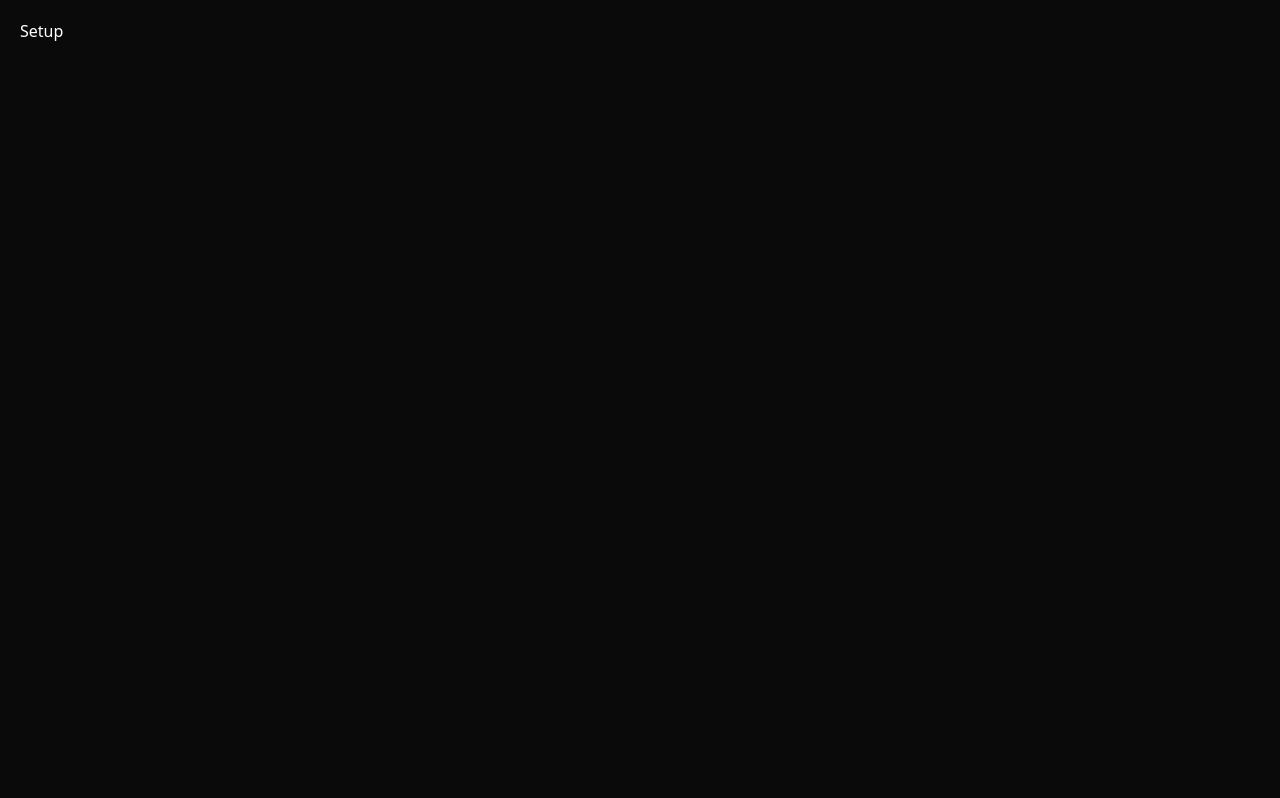
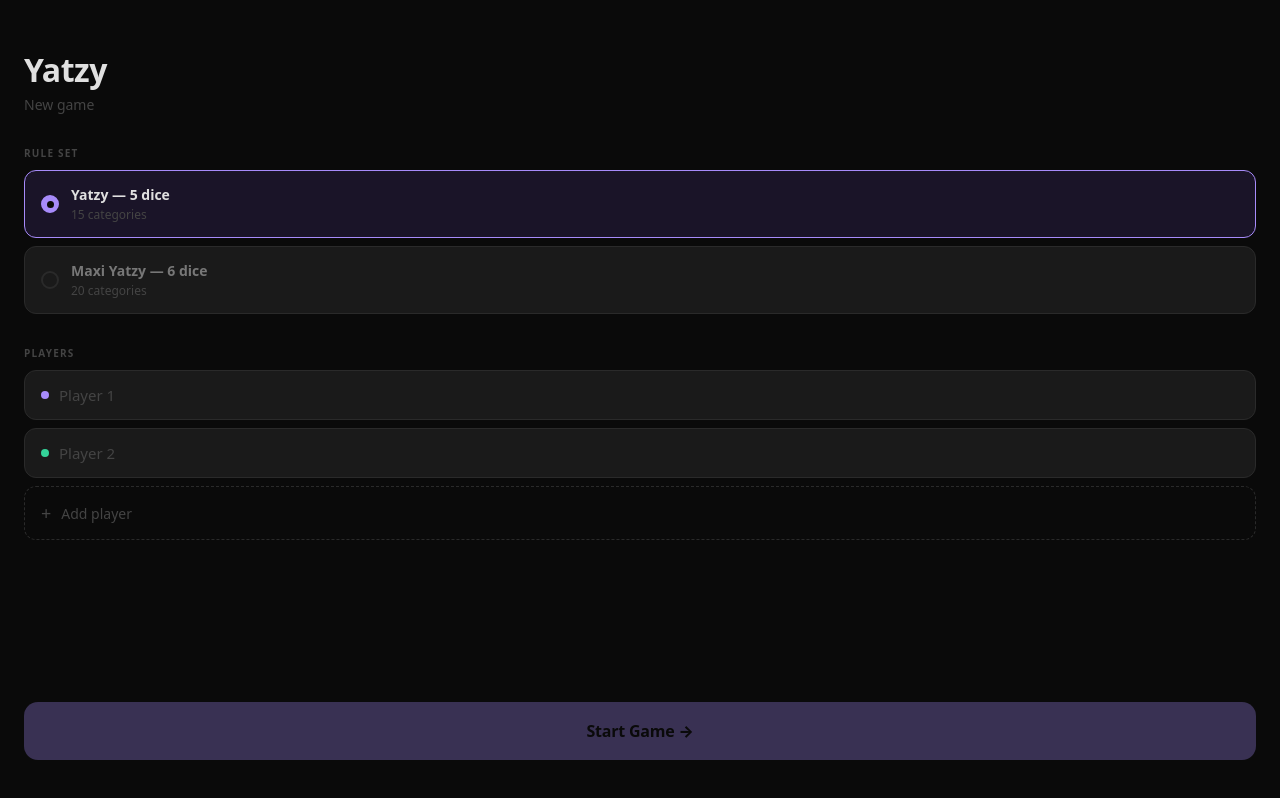
Before and after one commit to julesvirallinen/yatzee, a Vue app: page / in a window 1280 px wide. Built offline with nearby package versions, Linux system fonts and the light colour scheme; the HTML template or start-up script is replaced by a standard one.

Commit message:
feat: implement SetupView

```diff
--- a/src/views/SetupView.vue
+++ b/src/views/SetupView.vue
@@ -1,3 +1,281 @@
+<template>
+  <div class="setup">
+    <div class="content">
+      <div class="header">
+        <h1>Yatzy</h1>
+        <p class="subtitle">New game</p>
+      </div>
+
+      <section>
+        <div class="section-label">RULE SET</div>
+        <div class="ruleset-options">
+          <label
+            v-for="rs in RULESETS"
+            :key="rs.id"
+            class="ruleset-card"
+            :class="{ active: selectedRuleSetId === rs.id }"
+          >
+            <input
+              type="radio"
+              :value="rs.id"
+              v-model="selectedRuleSetId"
+            />
+            <div class="radio-dot">
+              <div v-if="selectedRuleSetId === rs.id" class="radio-inner" />
+            </div>
+            <div class="ruleset-info">
+              <div class="ruleset-name">{{ rs.name }}</div>
+              <div class="ruleset-desc">{{ rs.categories.length }} categories</div>
+            </div>
+          </label>
+        </div>
+      </section>
+
+      <section>
+        <div class="section-label">PLAYERS</div>
+        <div class="player-list">
+          <div
+            v-for="(name, i) in playerNames"
+            :key="i"
+            class="player-row"
+          >
+            <div class="color-dot" :style="{ background: PLAYER_COLORS[i] }" />
+            <input
+              v-model="playerNames[i]"
+              type="text"
+              :placeholder="`Player ${i + 1}`"
+              maxlength="16"
+              class="name-input"
+            />
+            <button
+              v-if="playerNames.length > 2"
+              class="remove-btn"
+              @click="playerNames.splice(i, 1)"
+              aria-label="Remove player"
+            >✕</button>
+          </div>
+
+          <button
+            v-if="playerNames.length < 4"
+            class="add-btn"
+            @click="playerNames.push('')"
+          >
+            <span>+</span> Add player
+          </button>
+        </div>
+      </section>
+
+      <button
+        class="start-btn"
+        :disabled="!canStart"
+        @click="startGame"
+      >
+        Start Game →
+      </button>
+    </div>
+  </div>
+</template>
+
 <script setup lang="ts">
+import { ref, computed } from 'vue'
+import { useGameStore } from '../stores/game'
+import { RULESETS } from '../rulesets'
+
+const PLAYER_COLORS = ['#a78bfa', '#34d399', '#fb923c', '#f87171']
+
+const store = useGameStore()
+const selectedRuleSetId = ref('yatzy')
+const playerNames = ref(['', ''])
+
+const canStart = computed(() =>
+  playerNames.value.filter(n => n.trim().length > 0).length >= 2
+)
+
+function startGame() {
+  const validNames = playerNames.value.filter(n => n.trim().length > 0)
+  store.setRuleSet(selectedRuleSetId.value)
+  store.setPlayers(validNames)
+  store.startGame()
+}
 </script>
-<template><div style="color:white;padding:20px">Setup</div></template>
+
+<style scoped>
+.setup {
+  flex: 1;
+  overflow-y: auto;
+  background: var(--bg);
+}
+
+.content {
+  display: flex;
+  flex-direction: column;
+  gap: 32px;
+  padding: 48px 24px 40px;
+  min-height: 100%;
+}
+
+h1 {
+  font-size: 32px;
+  font-weight: 800;
+  letter-spacing: -0.5px;
+  color: var(--text-primary);
+}
+
+.subtitle {
+  color: var(--text-muted);
+  font-size: 14px;
+  margin-top: 4px;
+}
+
+.section-label {
+  font-size: 10px;
+  font-weight: 700;
+  letter-spacing: 0.12em;
+  color: var(--text-muted);
+  margin-bottom: 10px;
+}
+
+.ruleset-options {
+  display: flex;
+  flex-direction: column;
+  gap: 8px;
+}
+
+.ruleset-card {
+  display: flex;
+  align-items: center;
+  gap: 12px;
+  background: var(--surface-3);
+  border: 1px solid var(--border-2);
+  border-radius: 12px;
+  padding: 14px 16px;
+  cursor: pointer;
+  transition: border-color 0.15s;
+}
+
+.ruleset-card.active {
+  border-color: #a78bfa;
+  background: #1a1428;
+}
+
+.ruleset-card input[type="radio"] {
+  display: none;
+}
+
+.radio-dot {
+  width: 18px;
+  height: 18px;
+  border-radius: 50%;
+  border: 2px solid var(--border-2);
+  display: flex;
+  align-items: center;
+  justify-content: center;
+  flex-shrink: 0;
+  transition: border-color 0.15s;
+}
+
+.ruleset-card.active .radio-dot {
+  border-color: #a78bfa;
+  background: #a78bfa;
+}
+
+.radio-inner {
+  width: 7px;
+  height: 7px;
+  border-radius: 50%;
+  background: var(--bg);
+}
+
+.ruleset-name {
+  font-size: 14px;
+  font-weight: 600;
+  color: var(--text-primary);
+}
+
+.ruleset-card:not(.active) .ruleset-name {
+  color: var(--text-secondary);
+}
+
+.ruleset-desc {
+  font-size: 12px;
+  color: var(--text-muted);
+  margin-top: 2px;
+}
+
+.player-list {
+  display: flex;
+  flex-direction: column;
+  gap: 8px;
+}
+
+.player-row {
+  display: flex;
+  align-items: center;
+  gap: 10px;
+  background: var(--surface-3);
+  border: 1px solid var(--border-2);
+  border-radius: 12px;
+  padding: 14px 16px;
+}
+
+.color-dot {
+  width: 8px;
+  height: 8px;
+  border-radius: 50%;
+  flex-shrink: 0;
+}
+
+.name-input {
+  flex: 1;
+  background: transparent;
+  border: none;
+  outline: none;
+  color: var(--text-primary);
+  font-size: 15px;
+  font-weight: 500;
+}
+
+.name-input::placeholder {
+  color: var(--text-muted);
+}
+
+.remove-btn {
+  color: var(--text-muted);
+  font-size: 14px;
+  padding: 4px;
+}
+
+.add-btn {
+  display: flex;
+  align-items: center;
+  gap: 10px;
+  background: transparent;
+  border: 1px dashed var(--border-2);
+  border-radius: 12px;
+  padding: 14px 16px;
+  color: var(--text-muted);
+  font-size: 14px;
+  width: 100%;
+}
+
+.add-btn span {
+  font-size: 18px;
+}
+
+.start-btn {
+  width: 100%;
+  background: #a78bfa;
+  border-radius: 14px;
+  color: var(--bg);
+  padding: 18px;
+  font-size: 16px;
+  font-weight: 800;
+  letter-spacing: -0.2px;
+  margin-top: auto;
+  transition: opacity 0.15s;
+}
+
+.start-btn:disabled {
+  opacity: 0.3;
+}
+</style>
```
